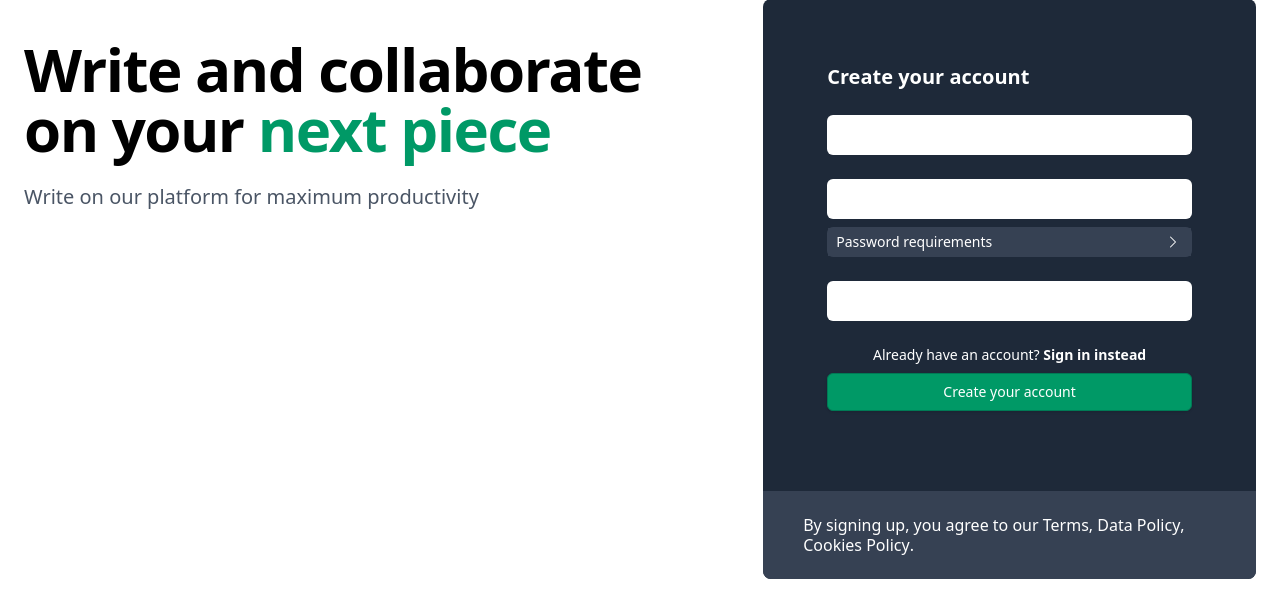
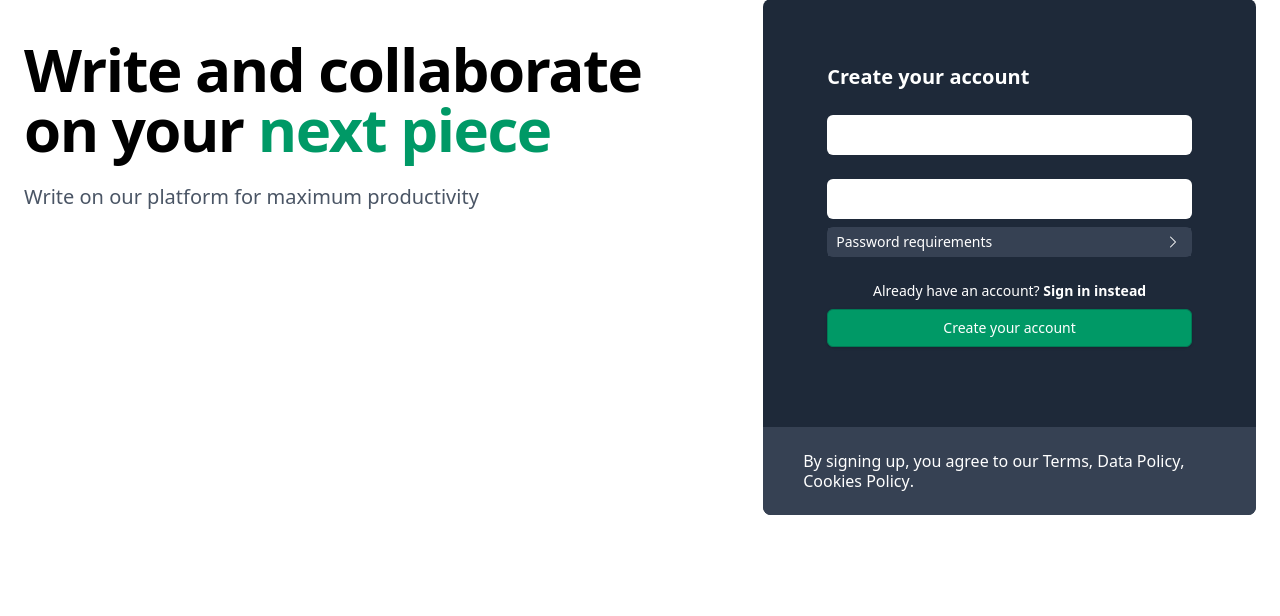
Before and after one commit to teguhsam/django-fullstack-webapp, a Django app: template templates/account/signup.html in a window 1280 px wide. Shown: the part 184-800 px from the top of the page. Run offline with Django 5.2, Linux system fonts and the light colour scheme; the template is opened without the code that fills it, so the values that code supplies are empty, except form fields; tables that the repository leaves empty hold one stand-in row (values such as "Sample post"); form fields are guessed from the names that the template uses; style sheets or scripts are compiled from the project's sources; some libraries are stand-ins or nearby versions.

Commit message:
removing the password confirmation field from our signup form

```diff
--- a/app/admin.py
+++ b/app/admin.py
@@ -30,9 +30,7 @@ class CustomUserAdmin(UserAdmin):
         ),
         ("Important dates", {"fields": ("last_login", "date_joined")}),
     )
-    add_fieldsets = (
-        (None, {"classes": ("wide",), "fields": ("email", "password1", "password2")}),
-    )
+    add_fieldsets = ((None, {"classes": ("wide",), "fields": ("email", "password1")}),)
     list_display = ("email", "is_staff", "is_active")
     list_filter = ("is_staff", "is_active")
     search_field = ("email",)
--- a/templates/account/signup.html
+++ b/templates/account/signup.html
@@ -44,12 +44,6 @@
                   </details>
                 </div>
                 <div>
-                  <label class="sr-only" for="{{ form.password2.id_for_label }}">Password Confirmation</label>
-                  <div class="form-field">
-                    {% render_field form.password2 class="block text-black shadow-sm focus:ring-emerald-500 focus:border-emerald-500 border-gray-300 text-sm" %}
-                  </div>
-                </div>
-                <div>
                   <p class="text-sm text-center">
                     Already have an account? <a href="{% url 'account_login' %}" class="font-bold hover:underline">Sign in instead</a>
                   </p>
```
